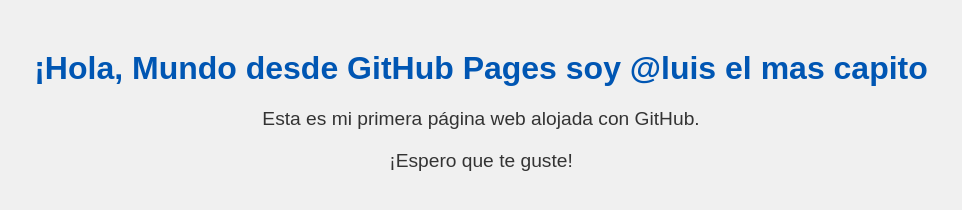
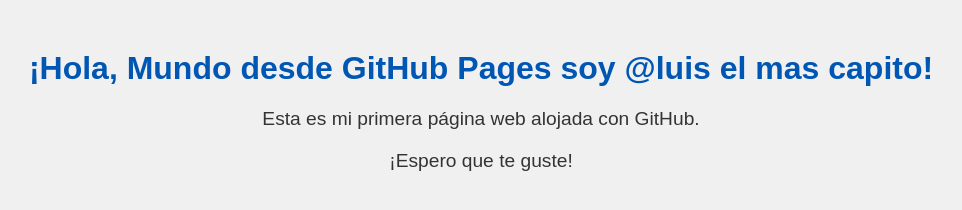
Before and after one commit to luiselmascapito-crto/paginas-web, a plain HTML site: page index (1).html in a window 1280 px wide. Shown: the whole page, without its empty margins (159-1121 px from the left). Drawn offline with Linux system fonts and the light colour scheme.

Commit message:
Update index (1).html

```diff
--- a/index (1).html
+++ b/index (1).html
@@ -21,7 +21,7 @@
     </style>
 </head>
 <body>
-    <h1>¡Hola, Mundo desde GitHub Pages soy @luis el mas capito </h1>
+    <h1>¡Hola, Mundo desde GitHub Pages soy @luis el mas capito! </h1>
     <p>Esta es mi primera página web alojada con GitHub.</p>
     <p>¡Espero que te guste!</p>
 </body>
```
